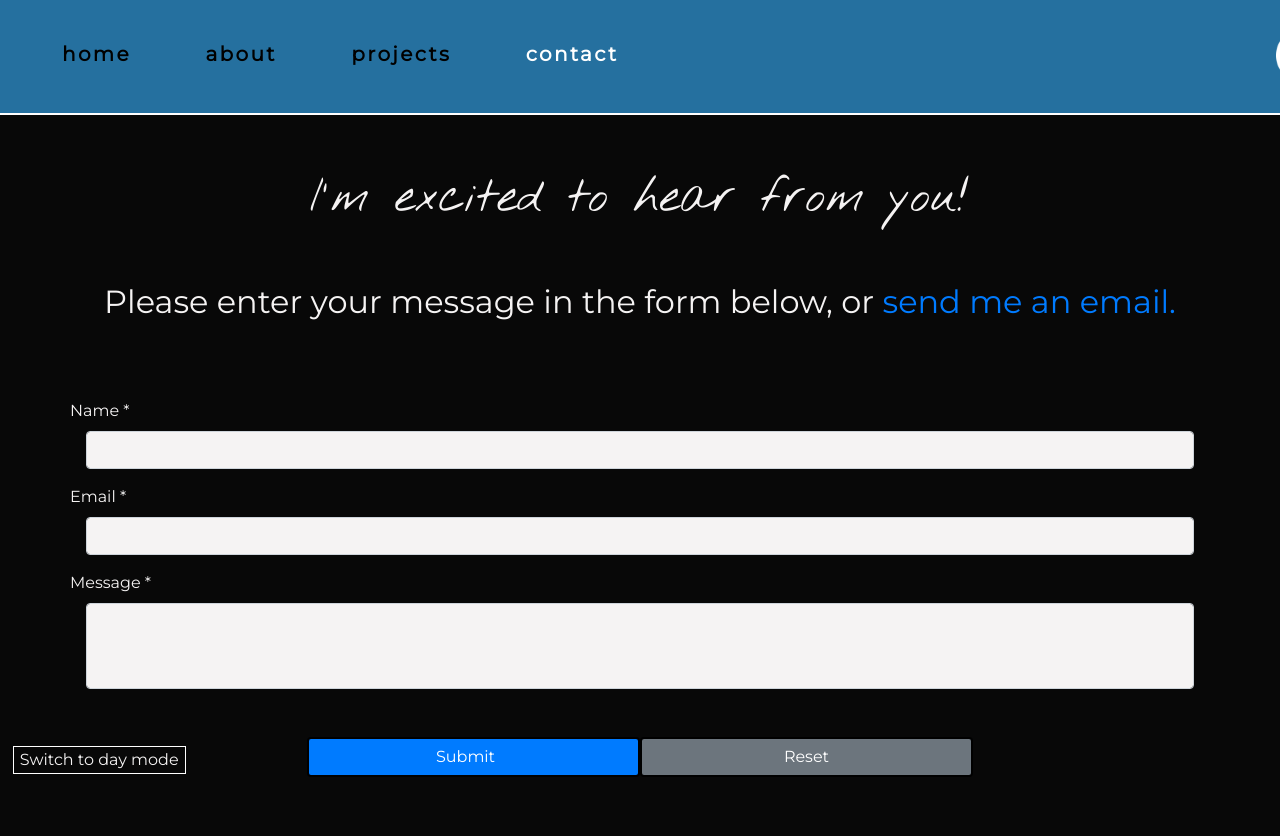
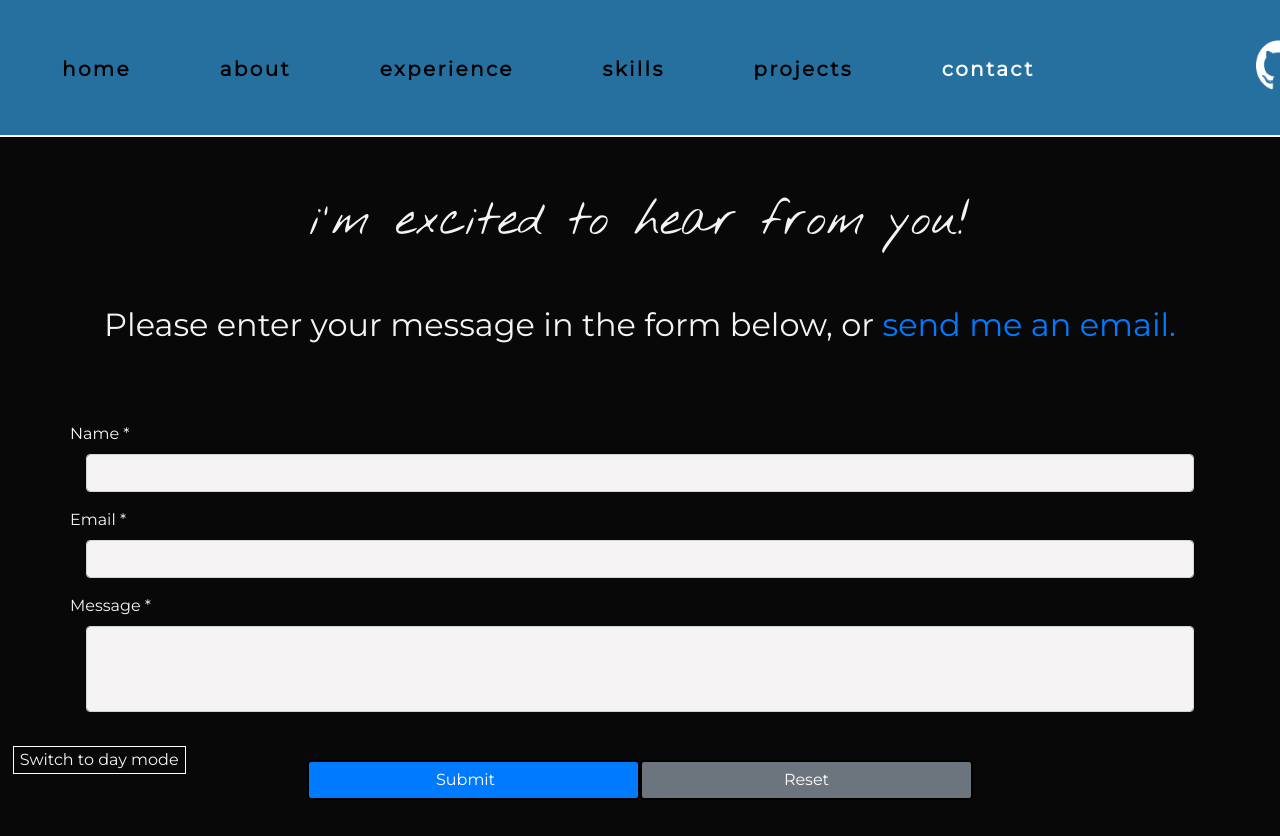
Before and after one commit to xbhouse/xbhouse.github.io, a React (Create React App) app: page /contact in a window 1280 px wide. Shown: the top 836 px of the page. Built offline with nearby package versions, Linux system fonts and the light colour scheme.

Commit message:
added experience and skills pages

```diff
--- a/src/App.js
+++ b/src/App.js
@@ -8,7 +8,9 @@ import Navigation from './components/Navigation';
 import {HomePage,
        AboutPage,
        ProjectPage,
-       ContactPage} from './pages';
+       ContactPage,
+       ExperiencePage,
+       SkillsPage} from './pages';
 import {Project, ThemeToggle} from './components';
 import {capstoneImages,
         climbItImages,
@@ -44,6 +46,10 @@ const App = () => {
           <Route exact path="/home" component={HomePage} />
 
           <Route exact path="/about" component={AboutPage} />
+
+          <Route exact path="/experience" component={ExperiencePage} />
+
+          <Route exact path="/skills" component={SkillsPage} />
 
           <Route exact path="/projects" component={ProjectPage} />
 
--- a/src/components/Navigation.js
+++ b/src/components/Navigation.js
@@ -15,6 +15,12 @@ const Navigation = () => {
                     />
                     <NavItem
                         pageName="About"
+                    />
+                    <NavItem
+                        pageName="Experience"
+                    />
+                    <NavItem
+                        pageName="Skills"
                     />
                     <NavItem
                         pageName="Projects"
--- a/src/components/index.js
+++ b/src/components/index.js
@@ -6,3 +6,5 @@ export {default as Project} from './Project.js';
 export {default as ProjectList} from './ProjectList.js';
 export {default as ProjectListItem} from './ProjectListItem.js';
 export {default as ThemeToggle} from './ThemeToggle.js';
+export {default as Experience} from './Experience.js';
+export {default as Skill} from './Skill.js';
--- a/src/pages/AboutPage.js
+++ b/src/pages/AboutPage.js
@@ -22,8 +22,8 @@ const AboutPage = () => {
                     Additionally, I enjoy learning about and tinkering with the latest technologies, hiking and frolicking in nature, making
                     art, and cooking nourishing meals with loved ones.</p>
                 <p className="closing">I recently graduated from Portland State University with a Bachelor of Science in Computer Science.
-                Currently, I am an incoming Associate Consultant at Red Hat and design/develop things during any free time.
-                I am not open to any full-time employment options right now, but am available for virtual coffee and/or freelance opportunities.</p>
+                    Currently, I am an incoming Associate Consultant at Red Hat and design/develop things during any free time.
+                    I am not open to any full-time employment options right now, but am available for virtual coffee and/or freelance opportunities.</p>
             </div>
         </Fragment>
     )
--- a/src/pages/ContactPage.js
+++ b/src/pages/ContactPage.js
@@ -7,7 +7,7 @@ const ContactPage = () => {
         <Fragment>
             <div className="container">
                 <div className="text-center">
-                    <h1 className="contact-greeting">I'm excited to hear from you!</h1>
+                    <h1 className="contact-greeting">i'm excited to hear from you!</h1>
                     <h2 className="email-me">Please enter your message in the form below, or
                         <a href="mailto:bryttbhouse@gmail.com"> send me an email.</a>
                     </h2>
--- a/src/styles/components/Navigation.css
+++ b/src/styles/components/Navigation.css
@@ -6,6 +6,7 @@
   --hover: rgb(162, 222, 237);
   --text: rgb(245, 243, 243);
   --background: rgb(8, 8, 8);
+  --themeButtonBackground: rgb(8, 8, 8);
   --border: white;
   --projectBorder: white;
   --contactButtonBorder: black;
@@ -27,6 +28,7 @@
   --hover: rgb(126, 14, 14);
   --text: black;
   --background: rgb(245, 243, 243);
+  --themeButtonBackground: white;
   --border: black;
   --projectBorder: rgb(247, 244, 247);
   --contactButtonBorder: rgb(245, 243, 243);
@@ -111,9 +113,9 @@ nav {
 
 .social-image {
   position: relative;
-  left: 600px;
+  left: 150px;
   padding-left: 10%;
-  margin-top: 60%;
+  margin-top: 80%;
 }
 
 .social-image:hover {
--- a/src/styles/components/ThemeToggle.css
+++ b/src/styles/components/ThemeToggle.css
@@ -4,7 +4,7 @@
     left: 0;
     margin-left: 1%;
     margin-bottom: 2%;
-    background: var(--background);
+    background: var(--themeButtonBackground);
     color: var(--text);
     border: 1px solid var(--border);
 }
```
Also changed, not shown: src/pages/index.js (+6 -4 lines).
